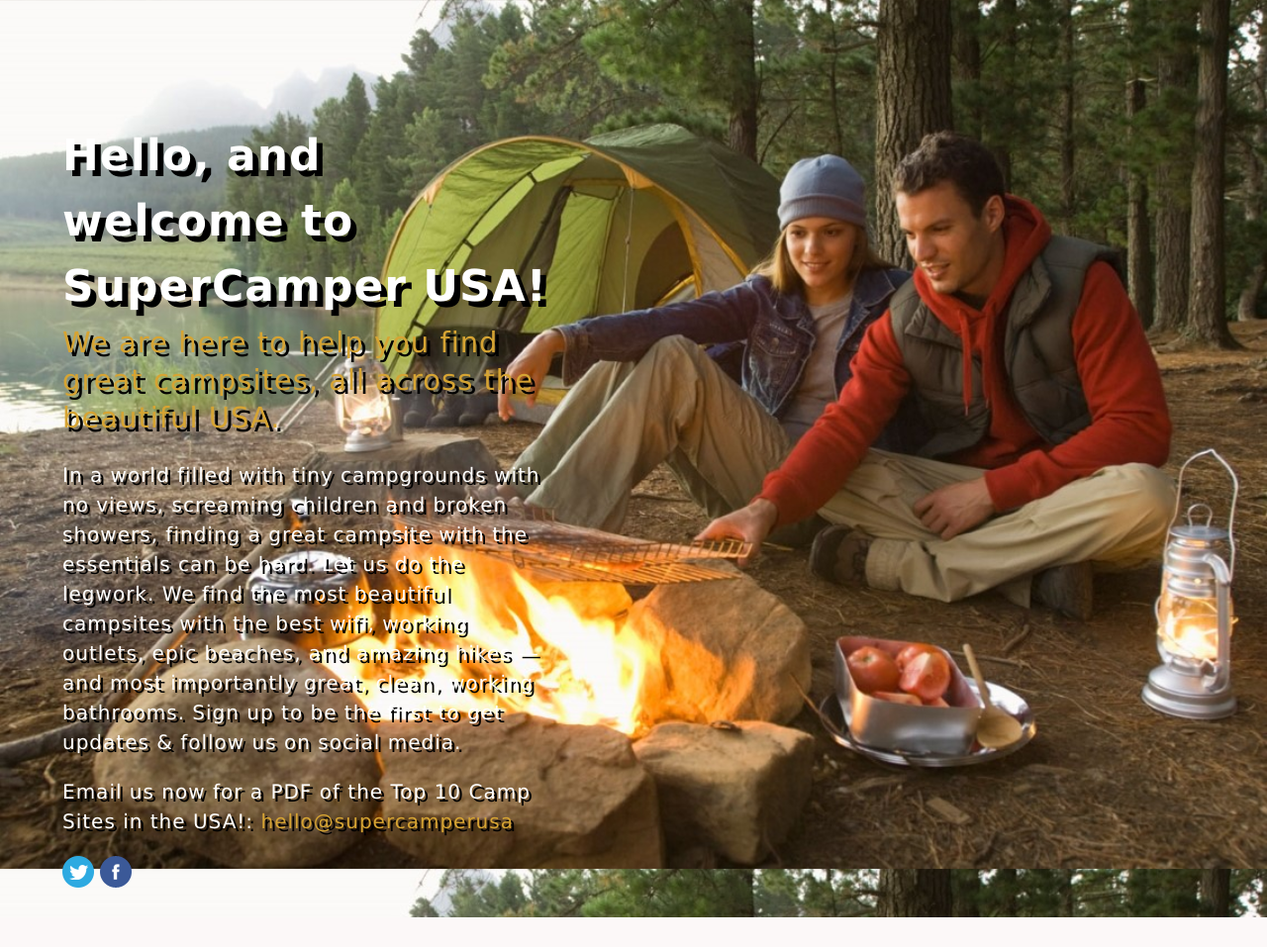
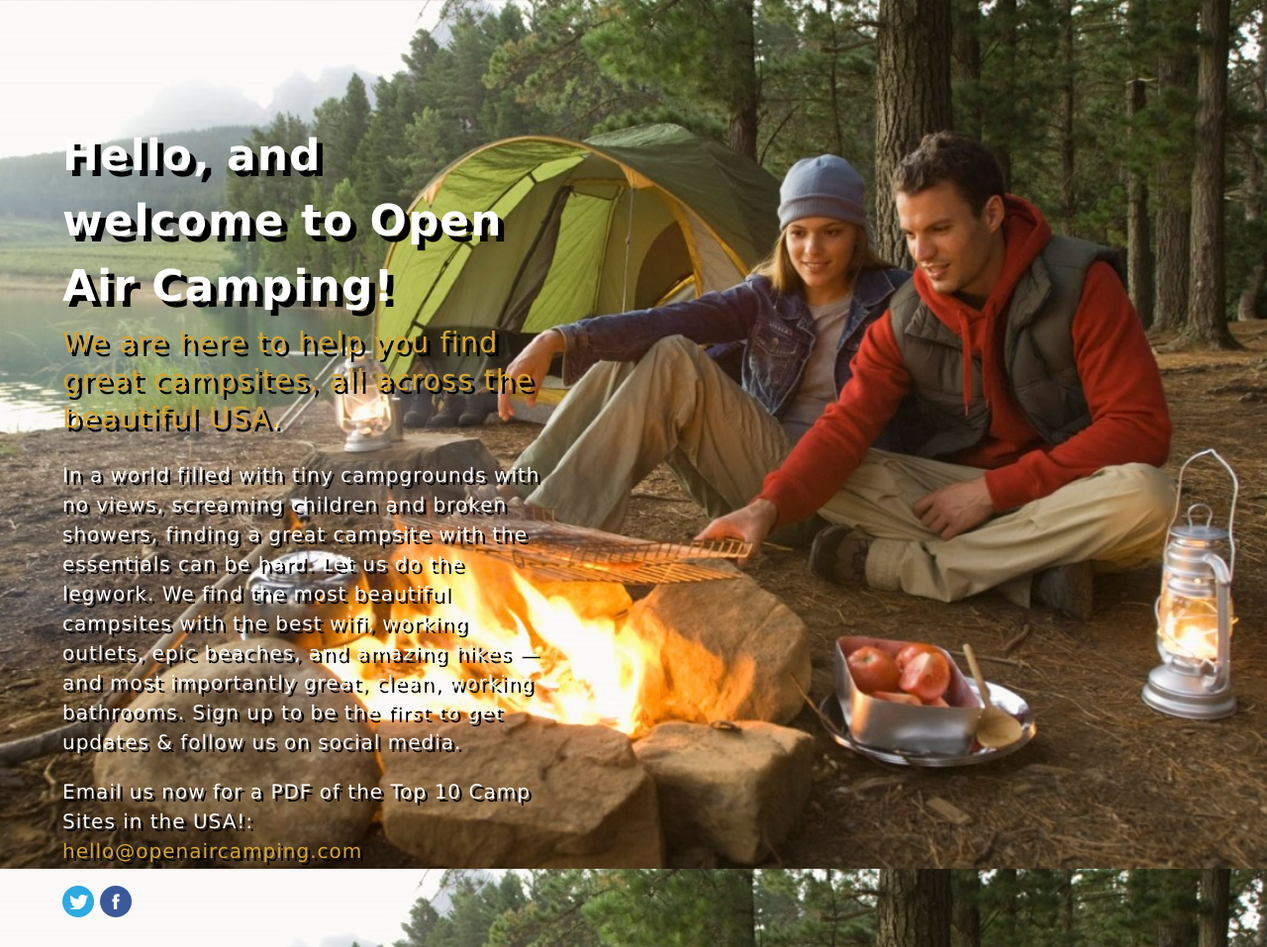
Before and after one commit to ev1d3nc3/campsite, a Django app: page / in a window 1280 px wide. Shown: the whole page at 99% size. Before the commit the page ends 927 px from the top, so only its background shows below. Run offline with Django 3.2, Linux system fonts and the light colour scheme.

Commit message:
changed name

```diff
--- a/templates/index.html
+++ b/templates/index.html
@@ -5,7 +5,7 @@
 	<head>
 		<meta charset="utf-8">
 
-		<title>SuperCamper USA</title>
+		<title>Open Air Camping</title>
 
 		<link rel="stylesheet" href="{% static "css/style.css"%}">
 	</head>
@@ -15,18 +15,18 @@
 		<div class="container">
 			<!-- START HERE -->
 
-			<h1>Hello, and welcome to SuperCamper USA!</h1>
+			<h1>Hello, and welcome to Open Air Camping!</h1>
 			<h2>We are here to help you find great campsites, all across the beautiful USA.</h2>
 
 			<p>In a world filled with tiny campgrounds with no views, screaming children and broken showers, finding a great campsite with the essentials can be hard. Let us do the legwork. We find the most beautiful campsites with the best wifi, working outlets, epic beaches, and amazing hikes —  and most importantly great, clean, working bathrooms. Sign up to be the first to get updates &amp; follow us on social media.</p>
 
-			<p>Email us now for a PDF of the Top 10 Camp Sites in the USA!: <a mailto:"hello@supercamperusa">hello@supercamperusa</a></p>
+			<p>Email us now for a PDF of the Top 10 Camp Sites in the USA!: <a mailto:"hello@openaircamping">hello@openaircamping.com</a></p>
 
-			<a href="https://twitter.com/supercamperusa" target="_blank">
+			<a href="https://twitter.com/openaircamping" target="_blank">
 				<img src="{% static "images/twitter.png" %}" alt="Twitter">
 			</a>
 
-			<a href="https://www.facebook.com/supercamperusa" target="_blank">
+			<a href="https://www.facebook.com/openaircamping" target="_blank">
 				<img src="{% static "images/facebook.png" %}" alt="Facebook">
 			</a>
 
```
Also changed, not shown: requirements.txt (line endings or trailing spaces).
